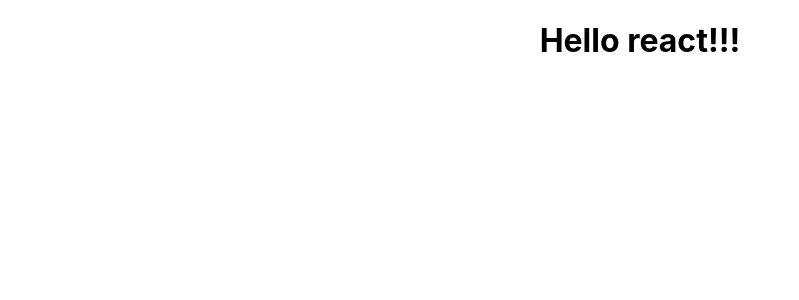
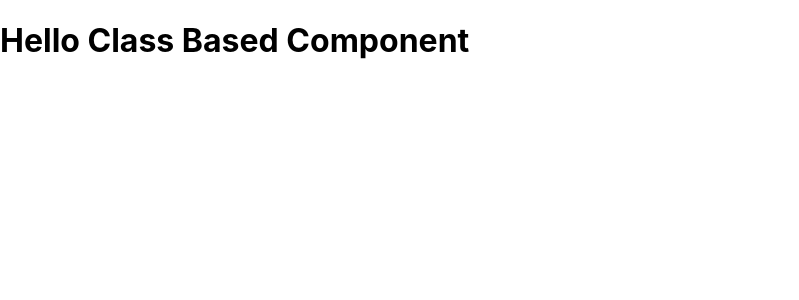
Before and after one commit to jerun276/react_course_2023, a React (Create React App) app: page / in a window 1280 px wide. Shown: the top 300 px of the page, without its empty margins (0-799 px from the left). Built offline with nearby package versions, Linux system fonts and the light colour scheme.

Commit message:
class component studied

```diff
--- a/src/App.js
+++ b/src/App.js
@@ -1,11 +1,9 @@
-import './App.css';
+import { Component } from "react";
 
-function App() {
-  return (
-    <div className="App">
-      <h1>Hello react!!!</h1>
-    </div>
-  );
+class HelloWorld extends Component{
+  render(){
+    return <h1>Hello Class Based Component</h1>
+  }
 }
 
-export default App;
+export default HelloWorld;
```
